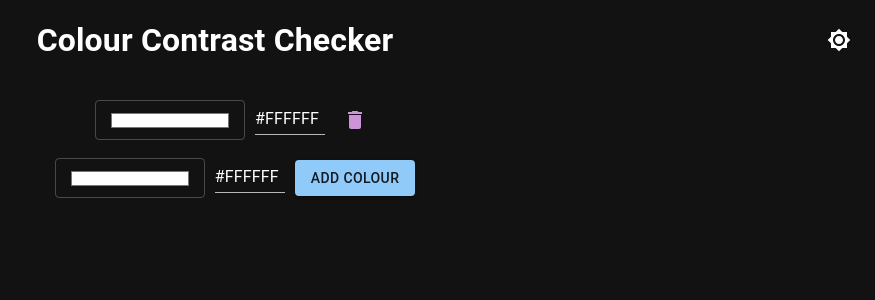
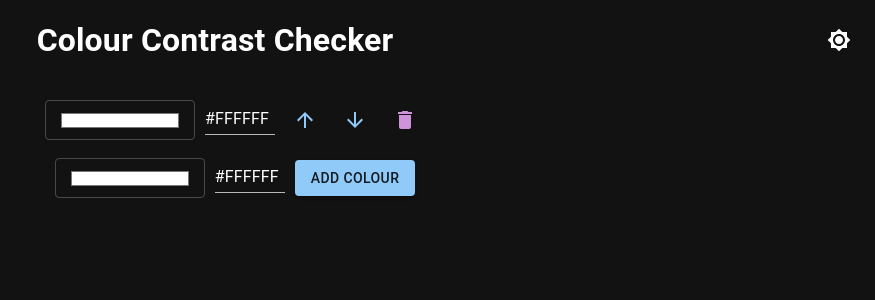
Before and after one commit to jaco8060/Color-Contrast-Tool, a React (Vite) app: page / in a window 1280 px wide. Both pictures are taken after a click on the button "ADD COLOUR". Shown: the top 300 px of the page, without its empty margins (405-1280 px from the left). Built offline with nearby package versions, Linux system fonts and the light colour scheme.

Commit message:
Add colour shift functionality for ColourInput and arrow buttons for user input

```diff
--- a/src/App.jsx
+++ b/src/App.jsx
@@ -43,6 +43,25 @@ function App() {
       alert("Please select a valid colour that has not been added yet.");
     }
   };
+  const moveColourUp = (index) => {
+    if (index === 0) return; // Can't move the first element up
+    const newColours = [...colours];
+    [newColours[index], newColours[index - 1]] = [
+      newColours[index - 1],
+      newColours[index],
+    ];
+    setColours(newColours);
+  };
+
+  const moveColourDown = (index) => {
+    if (index === colours.length - 1) return; // Can't move the last element down
+    const newColours = [...colours];
+    [newColours[index], newColours[index + 1]] = [
+      newColours[index + 1],
+      newColours[index],
+    ];
+    setColours(newColours);
+  };
 
   const updateColour = (id, newHex) => {
     setColours(
@@ -70,12 +89,14 @@ function App() {
         </IconButton>
       </div>
       <div className="mainContainer">
-        {colours.map((colour) => (
+        {colours.map((colour, index) => (
           <ColourInput
             key={colour.id}
             initialColour={colour.hex}
             onColourChange={(newHex) => updateColour(colour.id, newHex)}
             onRemove={() => removeColour(colour.id)}
+            onMoveUp={() => moveColourUp(index)}
+            onMoveDown={() => moveColourDown(index)}
           />
         ))}
         <ColourInput addColour={addColour} />
--- a/src/ColourInput.jsx
+++ b/src/ColourInput.jsx
@@ -1,14 +1,17 @@
 import "./ColourInput.css"; // Adjust the path as needed if your CSS file is located elsewhere
 
+import ArrowDownwardIcon from "@mui/icons-material/ArrowDownward";
+import ArrowUpwardIcon from "@mui/icons-material/ArrowUpward";
 import DeleteIcon from "@mui/icons-material/Delete";
 import { Button, IconButton, TextField } from "@mui/material";
 import { useState } from "react";
-
 function ColourInput({
   addColour,
   initialColour = "#ffffff",
   onColourChange,
   onRemove,
+  onMoveUp,
+  onMoveDown,
 }) {
   const [color, setColor] = useState(initialColour);
 
@@ -51,9 +54,17 @@ function ColourInput({
           Add Colour
         </Button>
       ) : (
-        <IconButton onClick={onRemove} color="secondary">
-          <DeleteIcon />
-        </IconButton>
+        <>
+          <IconButton onClick={onMoveUp} color="primary">
+            <ArrowUpwardIcon />
+          </IconButton>
+          <IconButton onClick={onMoveDown} color="primary">
+            <ArrowDownwardIcon />
+          </IconButton>
+          <IconButton onClick={onRemove} color="secondary">
+            <DeleteIcon />
+          </IconButton>
+        </>
       )}
     </form>
   );
```
